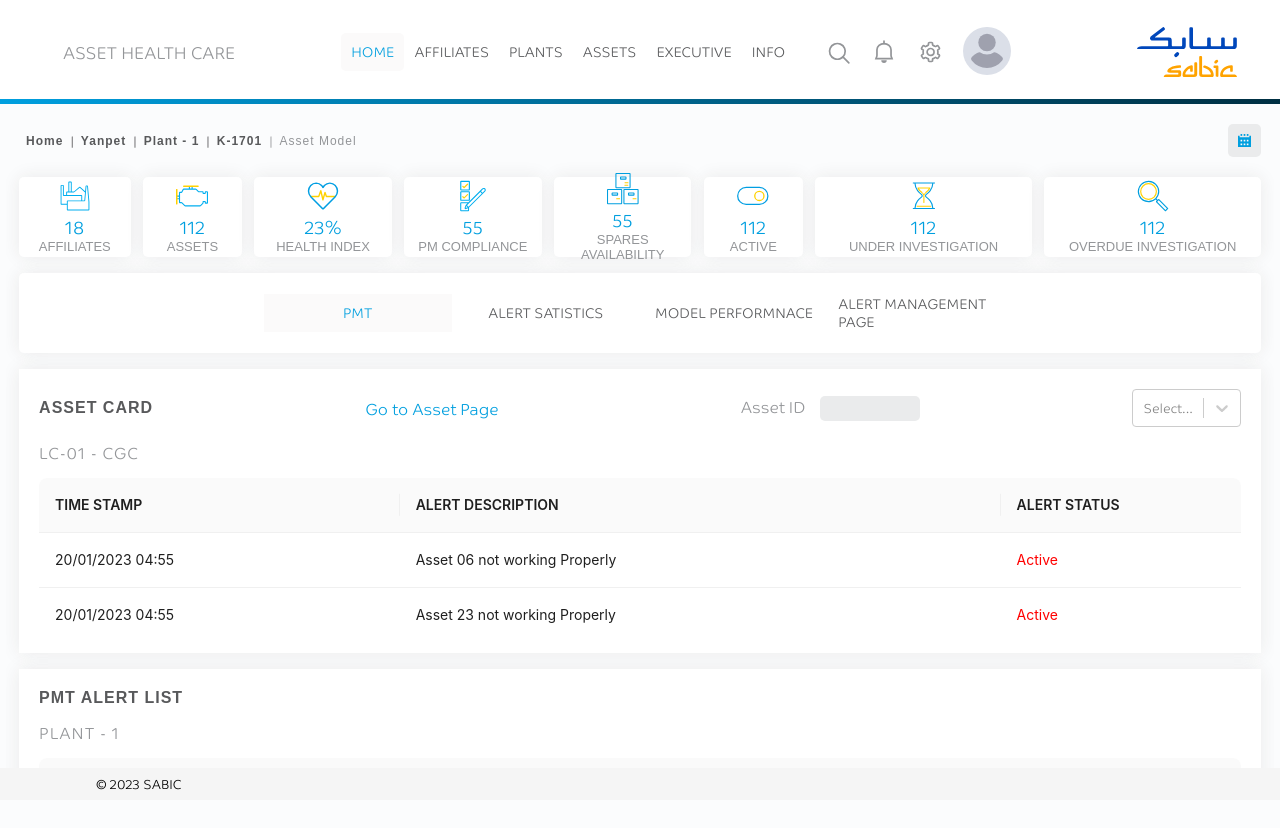
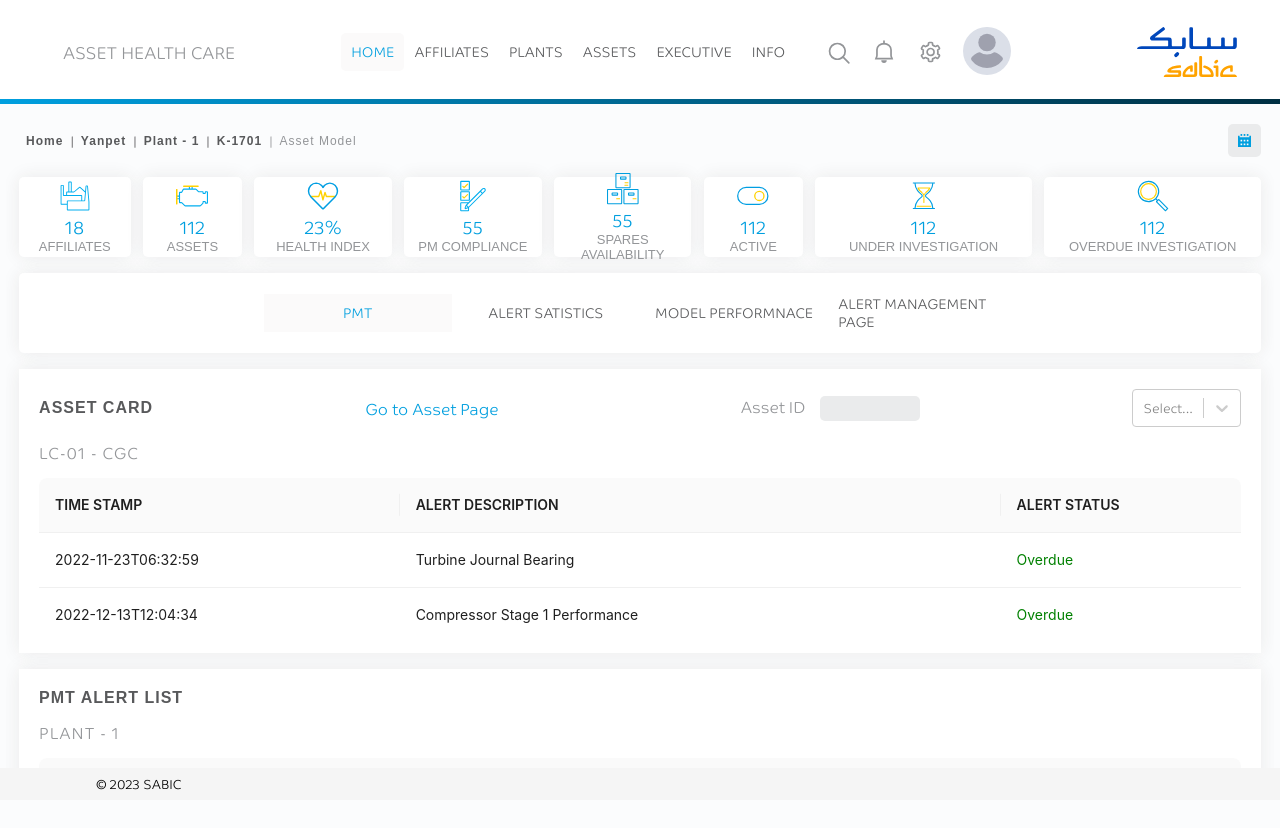
Before and after one commit to manojdaniel94/sabic-base, a React (Create React App) app: page /plant in a window 1280 px wide. Shown: the top 828 px of the page. Built offline with nearby package versions, Linux system fonts and the light colour scheme.

Commit message:
fix: u api binded

```diff
--- a/src/components/PmtComponent/AssetCard/index.tsx
+++ b/src/components/PmtComponent/AssetCard/index.tsx
@@ -2,26 +2,30 @@
 import '../../../assets/common/PmtDashboard.scss'
 import { Table } from "antd";
 
-const AssetCard = () => {
+
+interface Props {
+    data: any[];
+}
+const AssetCard = ({ data }: Props) => {
 
 
     const columns = [
         {
             title: "TIME STAMP",
-            dataIndex: "timestamp",
-            key: "timestamp",
+            dataIndex: "timeStamp",
+            key: "timeStamp",
             width: "30%",
         },
 
         {
             title: "ALERT DESCRIPTION",
-            dataIndex: "alertDescription",
-            key: "alertDescription",
+            dataIndex: "description",
+            key: "description",
         },
         {
             title: "ALERT STATUS",
-            dataIndex: "alertStatus",
-            key: "alertStatus",
+            dataIndex: "status",
+            key: "status",
             width: "20%",
 
             render: (status: any) => (
@@ -32,130 +36,7 @@
         },
     ];
 
-    const data = [
-        {
-            key: "1",
-            timestamp: "20/01/2023 04:55",
-            assetId: "G-2303B",
-            alertId: "00986e",
-            alertDescription: "Asset 06 not working Properly",
-            alertStatus: "Active",
-        },
-        {
-            key: "2",
-            timestamp: "20/01/2023 04:55",
-            assetId: "G-2303B",
-            alertId: "00986e",
-            alertDescription: "Asset 23 not working Properly",
-            alertStatus: "Active",
-        },
-        {
-            key: "3",
-            timestamp: "20/01/2023 16:55",
-            assetId: "G-2303B",
-            alertId: "00986e",
-            alertDescription: "Asset 116 Properly not active",
-            alertStatus: "Solved",
-        },
-        {
-            key: "4",
-            timestamp: "20/01/2023 04:55",
-            assetId: "G-2303B",
-            alertId: "00986e",
-            alertDescription: "Asset 06 not working Properly",
-            alertStatus: "Active",
-        },
-        {
-            key: "5",
-            timestamp: "20/01/2023 04:55",
-            assetId: "G-2303B",
-            alertId: "00986e",
-            alertDescription: "Asset 06 not working Properly",
-            alertStatus: "Active",
-        },
-        {
-            key: "6",
-            timestamp: "20/01/2023 16:55",
-            assetId: "G-2303B",
-            alertId: "00986e",
-            alertDescription: "Asset 116 Properly not active",
-            alertStatus: "Solved",
-        },
-        {
-            key: "5",
-            timestamp: "20/01/2023 04:55",
-            assetId: "G-2303B",
-            alertId: "00986e",
-            alertDescription: "Asset 06 not working Properly",
-            alertStatus: "Active",
-        },
-        {
-            key: "6",
-            timestamp: "20/01/2023 04:55",
-            assetId: "G-2303B",
-            alertId: "00986e",
-            alertDescription: "Asset 06 not working Properly",
-            alertStatus: "Active",
-        },
-        {
-            key: "7",
-            timestamp: "20/01/2023 16:55",
-            assetId: "G-2303B",
-            alertId: "00986e",
-            alertDescription: "Asset 116 Properly not active",
-            alertStatus: "Solved",
-        },
-        {
-            key: "8",
-            timestamp: "20/01/2023 16:55",
-            assetId: "G-2303B",
-            alertId: "00986e",
-            alertDescription: "Asset 116 Properly not active",
-            alertStatus: "Solved",
-        },
-        {
-            key: "9",
-            timestamp: "20/01/2023 04:55",
-            assetId: "G-2303B",
-            alertId: "00986e",
-            alertDescription: "Asset 06 not working Properly",
-            alertStatus: "Active",
-        },
-        {
-            key: "10",
-            timestamp: "20/01/2023 16:55",
-            assetId: "G-2303B",
-            alertId: "00986e",
-            alertDescription: "Asset 116 Properly not active",
-            alertStatus: "Solved",
-        },
-        {
-            key: "11",
-            timestamp: "20/01/2023 04:55",
-            assetId: "G-2303B",
-            alertId: "00986e",
-            alertDescription: "Asset 06 not working Properly",
-            alertStatus: "Active",
-        },
-        {
-            key: "12",
-            timestamp: "20/01/2023 04:55",
-            assetId: "G-2303B",
-            alertId: "00986e",
-            alertDescription: "Asset 06 not working Properly",
-            alertStatus: "Active",
-        },
-        {
-            key: "13",
-            timestamp: "20/01/2023 16:55",
-            assetId: "G-2303B",
-            alertId: "00986e",
-            alertDescription: "Asset 116 Properly not active",
-            alertStatus: "Solved",
-        },
 
-        // Add more data here...
-    ];
     return (
         <Table
             columns={columns}
--- a/src/components/PmtComponent/PlantAlertList/index.tsx
+++ b/src/components/PmtComponent/PlantAlertList/index.tsx
@@ -2,13 +2,18 @@
 import '../../../assets/common/PmtDashboard.scss'
 import { Table } from "antd";
 
-const PlantAlertList = () => {
+
+
+interface Props {
+    data: any[];
+}
+const PlantAlertList = ({ data }: Props) => {
 
     const columns = [
         {
             title: "TIME STAMP",
-            dataIndex: "timestamp",
-            key: "timestamp",
+            dataIndex: "timeStamp",
+            key: "timeStamp",
             width: "30%",
         },
         {
@@ -20,13 +25,13 @@
 
         {
             title: "ALERT DESCRIPTION",
-            dataIndex: "alertDescription",
-            key: "alertDescription",
+            dataIndex: "description",
+            key: "description",
         },
         {
             title: "ALERT STATUS",
-            dataIndex: "alertStatus",
-            key: "alertStatus",
+            dataIndex: "status",
+            key: "status",
             width: "20%",
 
             render: (status: any) => (
@@ -37,128 +42,6 @@
         },
     ];
 
-    const data = [
-        {
-            key: "1",
-            timestamp: "20/01/2023 04:55",
-            assetId: "G-2303B",
-            alertId: "00986e",
-            alertDescription: "Asset 06 not working Properly",
-            alertStatus: "Active",
-        },
-        {
-            key: "2",
-            timestamp: "20/01/2023 04:55",
-            assetId: "G-2303B",
-            alertId: "00986e",
-            alertDescription: "Asset 23 not working Properly",
-            alertStatus: "Active",
-        },
-        {
-            key: "3",
-            timestamp: "20/01/2023 16:55",
-            assetId: "G-2303B",
-            alertId: "00986e",
-            alertDescription: "Asset 116 Properly not active",
-            alertStatus: "Solved",
-        },
-        {
-            key: "4",
-            timestamp: "20/01/2023 04:55",
-            assetId: "G-2303B",
-            alertId: "00986e",
-            alertDescription: "Asset 06 not working Properly",
-            alertStatus: "Active",
-        },
-        {
-            key: "5",
-            timestamp: "20/01/2023 04:55",
-            assetId: "G-2303B",
-            alertId: "00986e",
-            alertDescription: "Asset 06 not working Properly",
-            alertStatus: "Active",
-        },
-        {
-            key: "6",
-            timestamp: "20/01/2023 16:55",
-            assetId: "G-2303B",
-            alertId: "00986e",
-            alertDescription: "Asset 116 Properly not active",
-            alertStatus: "Solved",
-        },
-        {
-            key: "5",
-            timestamp: "20/01/2023 04:55",
-            assetId: "G-2303B",
-            alertId: "00986e",
-            alertDescription: "Asset 06 not working Properly",
-            alertStatus: "Active",
-        },
-        {
-            key: "6",
-            timestamp: "20/01/2023 04:55",
-            assetId: "G-2303B",
-            alertId: "00986e",
-            alertDescription: "Asset 06 not working Properly",
-            alertStatus: "Active",
-        },
-        {
-            key: "7",
-            timestamp: "20/01/2023 16:55",
-            assetId: "G-2303B",
-            alertId: "00986e",
-            alertDescription: "Asset 116 Properly not active",
-            alertStatus: "Solved",
-        },
-        {
-            key: "8",
-            timestamp: "20/01/2023 16:55",
-            assetId: "G-2303B",
-            alertId: "00986e",
-            alertDescription: "Asset 116 Properly not active",
-            alertStatus: "Solved",
-        },
-        {
-            key: "9",
-            timestamp: "20/01/2023 04:55",
-            assetId: "G-2303B",
-            alertId: "00986e",
-            alertDescription: "Asset 06 not working Properly",
-            alertStatus: "Active",
-        },
-        {
-            key: "10",
-            timestamp: "20/01/2023 16:55",
-            assetId: "G-2303B",
-            alertId: "00986e",
-            alertDescription: "Asset 116 Properly not active",
-            alertStatus: "Solved",
-        },
-        {
-            key: "11",
-            timestamp: "20/01/2023 04:55",
-            assetId: "G-2303B",
-            alertId: "00986e",
-            alertDescription: "Asset 06 not working Properly",
-            alertStatus: "Active",
-        },
-        {
-            key: "12",
-            timestamp: "20/01/2023 04:55",
-            assetId: "G-2303B",
-            alertId: "00986e",
-            alertDescription: "Asset 06 not working Properly",
-            alertStatus: "Active",
-        },
-        {
-            key: "13",
-            timestamp: "20/01/2023 16:55",
-            assetId: "G-2303B",
-            alertId: "00986e",
-            alertDescription: "Asset 116 Properly not active",
-            alertStatus: "Solved",
-        },
-    ];
 
     return (
         <div id="pmt-alert-list">
--- a/src/pages/PlantPage/PmtDashboard/index.tsx
+++ b/src/pages/PlantPage/PmtDashboard/index.tsx
@@ -31,28 +31,58 @@
         statusAssetPmtByPlantId: state.Common.statusAssetPmtByPlantId,
     }));
 
+    const [assetIdDropList, setAssetIdDropList] = useState<any>();
+    const [selectedAssetId, setSelectedAssetId] = useState<any>("")
+    const [heatMapData, setheatMapData] = useState({
+        assetOff: "",
+        warning: "",
+        normal: "",
+    })
+
 
     useEffect(() => {
         dispatch(getRegions("1"));
         dispatch(getAssetListByPlantId("1"));    //selectedPlant.value
         dispatch(getPlantAlertSpmt("1"));        //selectedPlant.value
         dispatch(getAssetCardPmtByPlantId("1")); //selectedPlant.value
-        dispatch(getAssetCardPmtByAssetId("1")); //selectedAssetId.value
+
         dispatch(getAssetStatusPmtByPlantId("1")); //selectedPlant.value
         dispatch(getStatusAssetPmtByPlantId("1")); //selectedPlant.value
     }, []);
 
     useEffect(() => {
-        console.log("region details" + JSON.stringify(regions))
-    }, [regions]);
+        let data = assetListByPlant.map(function (item: any) {
+            return { value: item.assetId, label: item.assetId };
+        });
+        setAssetIdDropList(data);
+    }, [assetListByPlant]);
 
-    console.log("assetListByPlant details", assetListByPlant);
+    useEffect(() => {
+        if (assetStatusPmtByPlantId.length > 0)
+            setheatMapData({
+                ...heatMapData,
+                assetOff: assetStatusPmtByPlantId[0].value,
+                warning: assetStatusPmtByPlantId[1].value,
+                normal: assetStatusPmtByPlantId[2].value,
+
+            })
+    }, [assetStatusPmtByPlantId]);
+
+    console.log("assetListByPlant details dropdown", assetListByPlant);
     console.log("plantAlertSpmt details", plantAlertSpmt);
     console.log("assetCardPmtByplantId details", assetCardPmtByplantId);
     console.log("assetCardPmtByAssetId details", assetCardPmtByAssetId);
     console.log("Heatchart details", assetStatusPmtByPlantId);
     console.log("getTopStatusByPlantId", statusAssetPmtByPlantId);
 
+
+    const handleAssetIdDropChange = (e: any) => {
+        //  console.log(e.value)
+        setSelectedAssetId(e.value)
+        // setValue({ ...value, localRegion: e, })
+        //dispatch(getAffiliatesByRegion(e.value));
+        dispatch(getAssetCardPmtByAssetId(e.value)); //selectedAssetId.value
+    };
 
 
     return (
@@ -63,20 +93,27 @@
                         <div className="pmt-title">ASSET CARD</div>
                         <div className="pmt-time">Go to Asset Page</div>
                         <div className="pmt-time"><span>Asset ID</span><input type="text" /></div>
-                        {/* <div className="pmt-options"><select><option>All Assets</option></select></div> */}
+
                         <Dropdown
-                        // options={regionsOptions}
-                        // defaultValue={selectedRegion}
-                        // handleChange={handleRegionChange}
+                            options={assetIdDropList}
+                            // defaultValue={selectedRegion}
+                            handleChange={handleAssetIdDropChange}
                         />
                     </div>
                     <div className="pmt-asset-name">LC-01 - CGC</div>
-                    <AssetCard />
+                    <AssetCard
+                        data={selectedAssetId === "" ?
+                            assetCardPmtByplantId : assetCardPmtByAssetId} />
                 </div>
-                <PlantAlertList />
+                <PlantAlertList
+                    data={plantAlertSpmt} />
             </div>
             <div id="pmt-right">
-                <ReliablityHeatMap />
+                <>
+                    <div className="pmt-right-title">RELIABILITY HEAT MAP</div>
+                    <div>Click on the map to get more details</div>
+                    <ReliablityHeatMap statusData={heatMapData} />
+                </>
             </div>
         </div>
     );
```
Also changed, not shown: src/components/PmtComponent/ReliablityHeatMap/index.tsx (+9 -9 lines).
